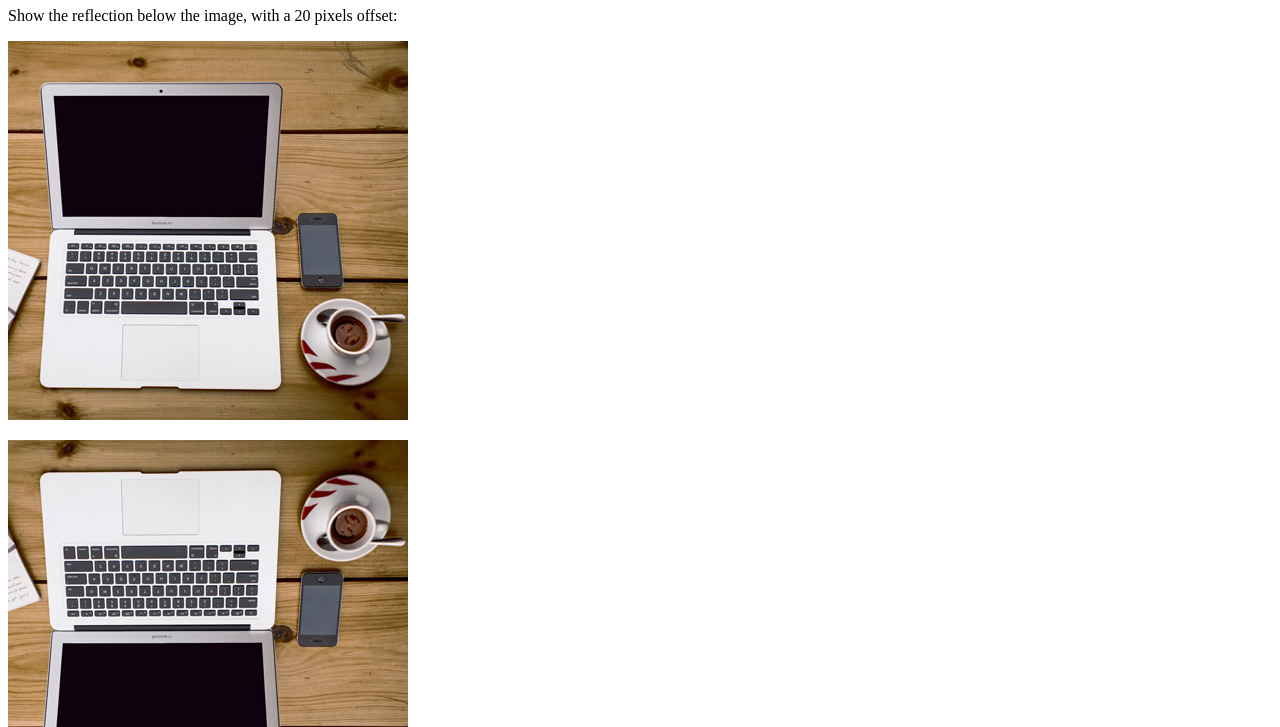
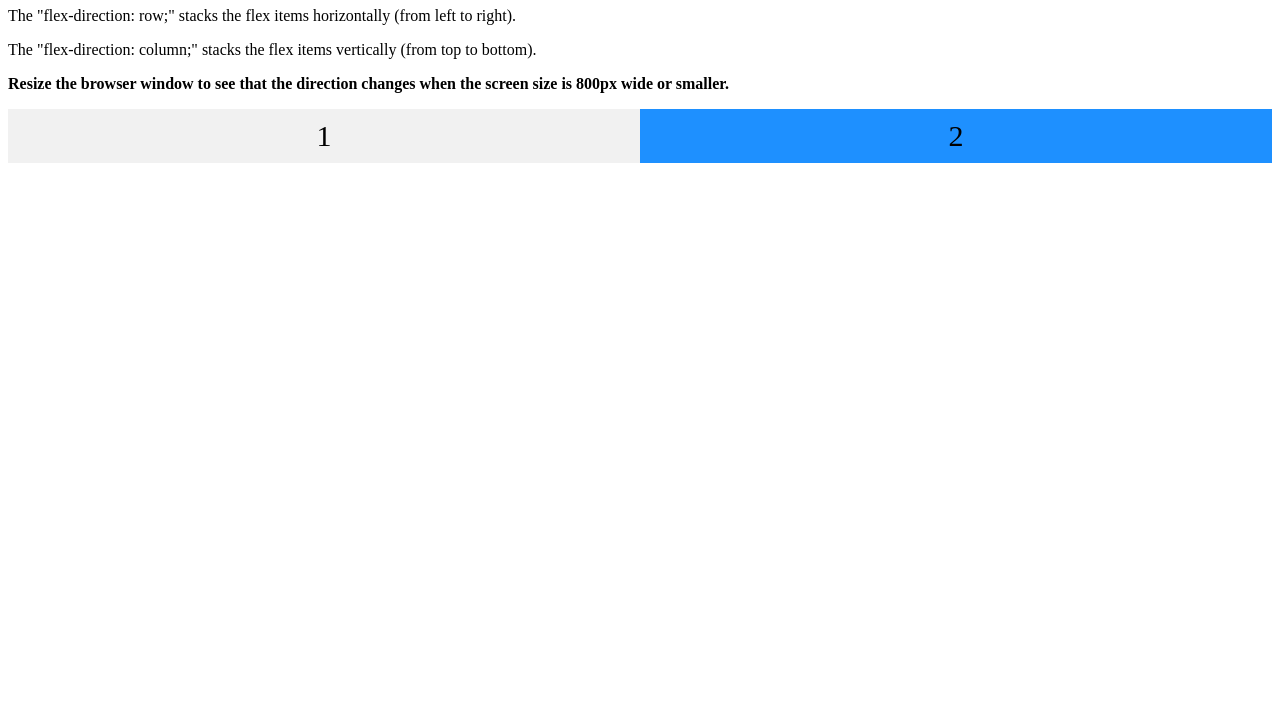
Before and after one commit to sepehrsdgh/w3school-training, a plain HTML site: page index.html in a window 1280 px wide. Shown: the part 73-800 px from the top of the page. Drawn offline with Linux system fonts and the light colour scheme.

Commit message:
august 21

```diff
--- a/index.html
+++ b/index.html
@@ -2,17 +2,50 @@
 <html>
 <head>
 <style>
-img {
-  -webkit-box-reflect: below 20px;
+* {
+  box-sizing: border-box;
+}
+
+.flex-container {
+  display: flex;
+  flex-direction: row;
+  font-size: 30px;
+  text-align: center;
+}
+
+.flex-item-left {
+  background-color: #f1f1f1;
+  padding: 10px;
+  flex: 50%;
+}
+
+.flex-item-right {
+  background-color: dodgerblue;
+  padding: 10px;
+  flex: 50%;
+}
+
+/* Responsive layout - makes a one column-layout instead of two-column layout */
+@media (max-width: 800px) {
+  .flex-container {
+    flex-direction: column;
+  }
 }
 </style>
 </head>
 <body>
 
-<h1>CSS Image Reflection</h1>
+<h1>Responsive Flexbox</h1>
 
-<p>Show the reflection below the image, with a 20 pixels offset:</p>
-<img src="workplace.jpg">
+<p>The "flex-direction: row;" stacks the flex items horizontally (from left to right).</p>
+<p>The "flex-direction: column;" stacks the flex items vertically (from top to bottom).</p>
+<p><b>Resize the browser window to see that the direction changes when the
+screen size is 800px wide or smaller.</b></p>
+
+<div class="flex-container">
+  <div class="flex-item-left">1</div>
+  <div class="flex-item-right">2</div>
+</div>
 
 </body>
 </html>
```
